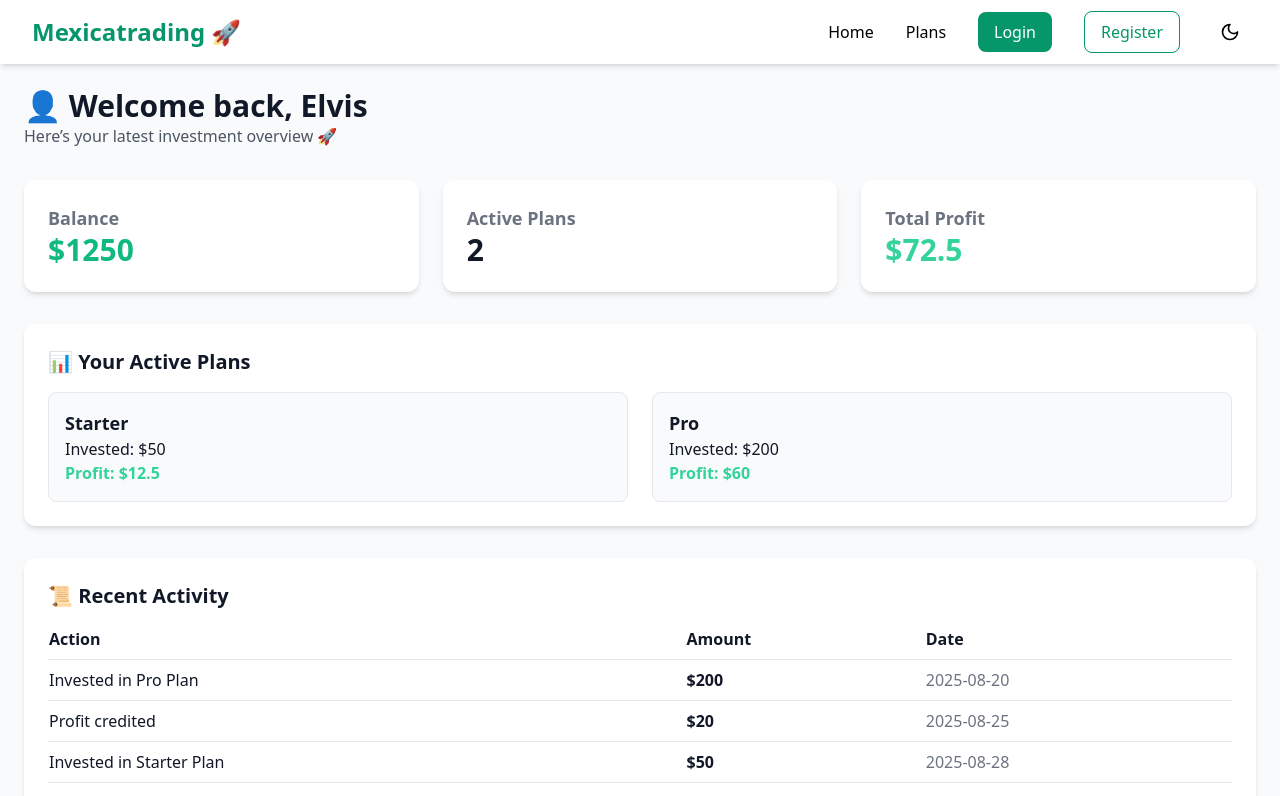
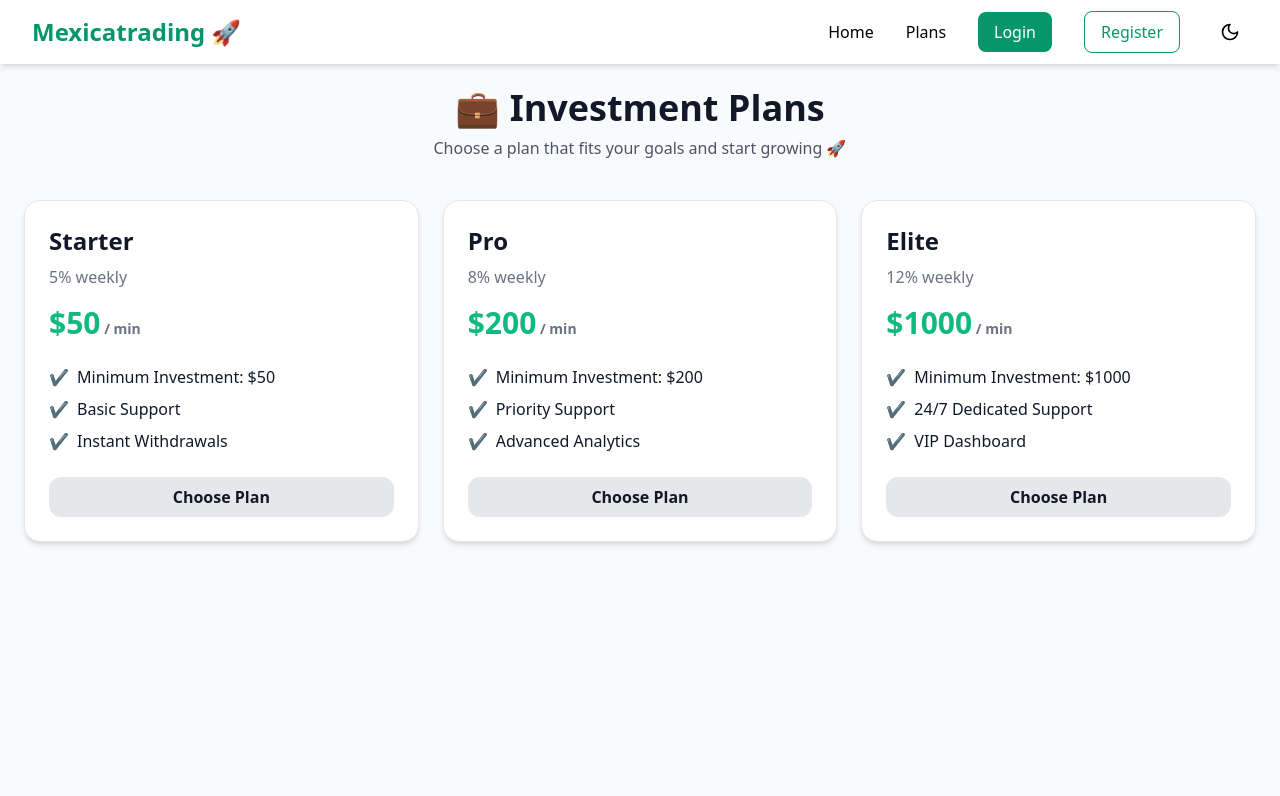
Before and after one commit to cchidiebere64-dot/Mexicatrading, a React (Vite) app: page /plans in a window 1280 px wide. Shown: the top 796 px of the page. Built offline with nearby package versions, Linux system fonts and the light colour scheme.

Commit message:
Update Plans.jsx

```diff
--- a/src/pages/Plans.jsx
+++ b/src/pages/Plans.jsx
@@ -1,93 +1,77 @@
-import { useEffect, useState } from "react";
+import { useState } from "react";
 
-export default function Dashboard() {
-  const user = {
-    name: "Elvis",
-    balance: 1250,
-    plans: [
-      { name: "Starter", invested: 50, profit: 12.5 },
-      { name: "Pro", invested: 200, profit: 60 },
-    ],
-    history: [
-      { id: 1, action: "Invested in Pro Plan", amount: "$200", date: "2025-08-20" },
-      { id: 2, action: "Profit credited", amount: "$20", date: "2025-08-25" },
-      { id: 3, action: "Invested in Starter Plan", amount: "$50", date: "2025-08-28" },
-    ],
-  };
+export default function Plans() {
+  const plans = [
+    {
+      name: "Starter",
+      price: 50,
+      profit: "5% weekly",
+      features: ["Minimum Investment: $50", "Basic Support", "Instant Withdrawals"],
+    },
+    {
+      name: "Pro",
+      price: 200,
+      profit: "8% weekly",
+      features: ["Minimum Investment: $200", "Priority Support", "Advanced Analytics"],
+    },
+    {
+      name: "Elite",
+      price: 1000,
+      profit: "12% weekly",
+      features: ["Minimum Investment: $1000", "24/7 Dedicated Support", "VIP Dashboard"],
+    },
+  ];
+
+  const [selectedPlan, setSelectedPlan] = useState(null);
 
   return (
     <div className="p-6 min-h-screen bg-gray-50 dark:bg-gray-900 text-gray-900 dark:text-white">
       {/* Header */}
-      <div className="mb-8">
-        <h2 className="text-3xl font-bold">👤 Welcome back, {user.name}</h2>
+      <div className="text-center mb-10">
+        <h2 className="text-4xl font-bold mb-2">💼 Investment Plans</h2>
         <p className="text-gray-600 dark:text-gray-400">
-          Here’s your latest investment overview 🚀
+          Choose a plan that fits your goals and start growing 🚀
         </p>
       </div>
 
-      {/* Top Stats */}
-      <div className="grid grid-cols-1 md:grid-cols-3 gap-6 mb-8">
-        <div className="bg-white dark:bg-gray-800 p-6 rounded-xl shadow-md">
-          <h3 className="text-lg font-semibold text-gray-500">Balance</h3>
-          <p className="text-3xl font-bold text-emerald-500">${user.balance}</p>
-        </div>
-        <div className="bg-white dark:bg-gray-800 p-6 rounded-xl shadow-md">
-          <h3 className="text-lg font-semibold text-gray-500">Active Plans</h3>
-          <p className="text-3xl font-bold">{user.plans.length}</p>
-        </div>
-        <div className="bg-white dark:bg-gray-800 p-6 rounded-xl shadow-md">
-          <h3 className="text-lg font-semibold text-gray-500">Total Profit</h3>
-          <p className="text-3xl font-bold text-emerald-400">
-            ${user.plans.reduce((sum, p) => sum + p.profit, 0)}
-          </p>
-        </div>
-      </div>
+      {/* Plans Grid */}
+      <div className="grid grid-cols-1 md:grid-cols-3 gap-6">
+        {plans.map((plan, idx) => (
+          <div
+            key={idx}
+            className={`p-6 rounded-2xl shadow-md border hover:scale-105 transition-transform duration-300 cursor-pointer ${
+              selectedPlan === plan.name
+                ? "border-emerald-500 ring-2 ring-emerald-400"
+                : "border-gray-200 dark:border-gray-700"
+            } bg-white dark:bg-gray-800`}
+            onClick={() => setSelectedPlan(plan.name)}
+          >
+            <h3 className="text-2xl font-bold mb-2">{plan.name}</h3>
+            <p className="text-gray-500 dark:text-gray-400 mb-4">{plan.profit}</p>
+            <p className="text-3xl font-bold text-emerald-500 mb-6">
+              ${plan.price}
+              <span className="text-sm text-gray-500 dark:text-gray-400"> / min</span>
+            </p>
 
-      {/* Active Plans */}
-      <div className="bg-white dark:bg-gray-800 p-6 rounded-xl shadow-md mb-8">
-        <h3 className="text-xl font-semibold mb-4">📊 Your Active Plans</h3>
-        <div className="grid grid-cols-1 md:grid-cols-2 gap-6">
-          {user.plans.map((plan, idx) => (
-            <div
-              key={idx}
-              className="p-4 border rounded-lg dark:border-gray-700 bg-gray-50 dark:bg-gray-700"
+            <ul className="space-y-2 mb-6">
+              {plan.features.map((feature, i) => (
+                <li key={i} className="flex items-center">
+                  <span className="text-emerald-400 mr-2">✔</span> {feature}
+                </li>
+              ))}
+            </ul>
+
+            <button
+              className={`w-full py-2 rounded-xl font-semibold transition-colors ${
+                selectedPlan === plan.name
+                  ? "bg-emerald-500 text-white"
+                  : "bg-gray-200 dark:bg-gray-700 text-gray-900 dark:text-white hover:bg-emerald-500 hover:text-white"
+              }`}
             >
-              <h4 className="font-bold text-lg">{plan.name}</h4>
-              <p>Invested: ${plan.invested}</p>
-              <p className="text-emerald-400 font-semibold">
-                Profit: ${plan.profit}
-              </p>
-            </div>
-          ))}
-        </div>
-      </div>
-
-      {/* Recent Activity */}
-      <div className="bg-white dark:bg-gray-800 p-6 rounded-xl shadow-md">
-        <h3 className="text-xl font-semibold mb-4">📜 Recent Activity</h3>
-        <table className="w-full border-collapse">
-          <thead>
-            <tr className="text-left border-b dark:border-gray-700">
-              <th className="pb-2">Action</th>
-              <th className="pb-2">Amount</th>
-              <th className="pb-2">Date</th>
-            </tr>
-          </thead>
-          <tbody>
-            {user.history.map((item) => (
-              <tr
-                key={item.id}
-                className="border-b dark:border-gray-700 hover:bg-gray-100 dark:hover:bg-gray-700"
-              >
-                <td className="py-2">{item.action}</td>
-                <td className="py-2 font-semibold">{item.amount}</td>
-                <td className="py-2 text-gray-500 dark:text-gray-400">
-                  {item.date}
-                </td>
-              </tr>
-            ))}
-          </tbody>
-        </table>
+              {selectedPlan === plan.name ? "Selected ✅" : "Choose Plan"}
+            </button>
+          </div>
+        ))}
       </div>
     </div>
   );
```
